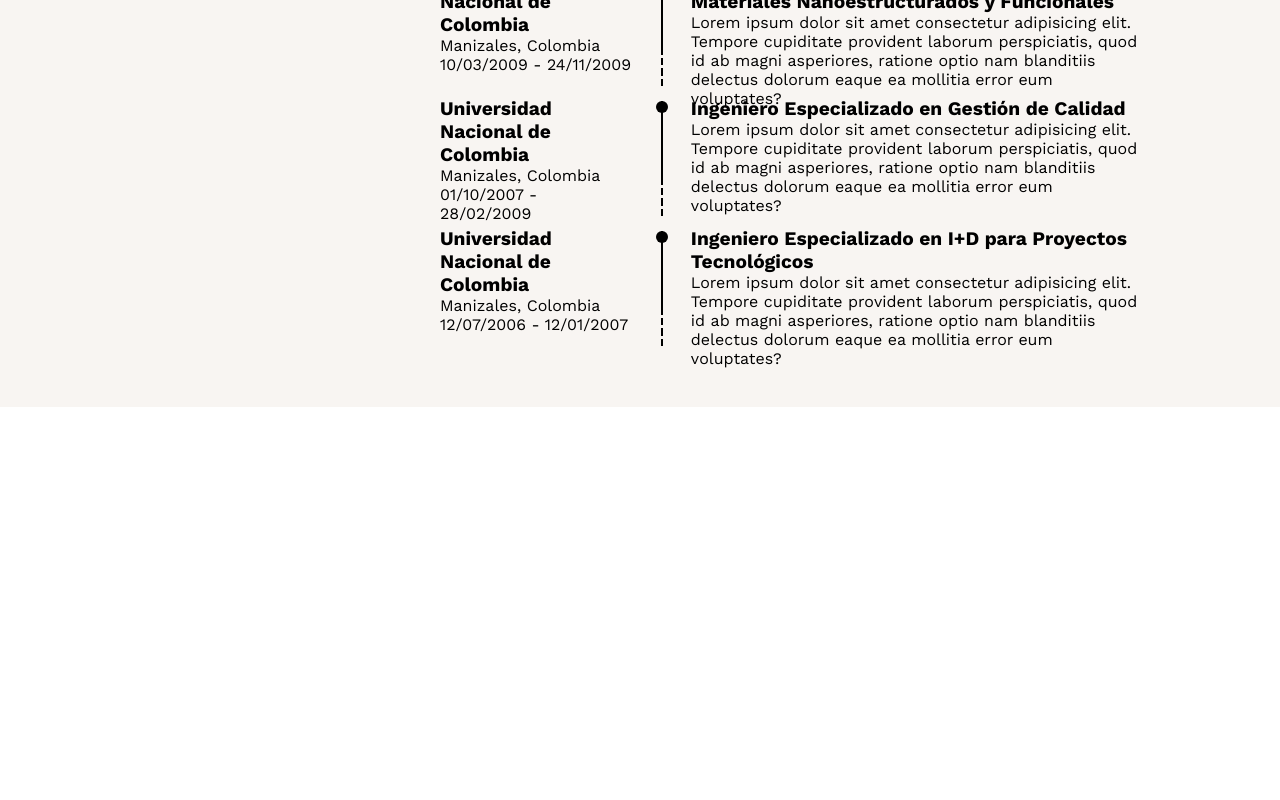
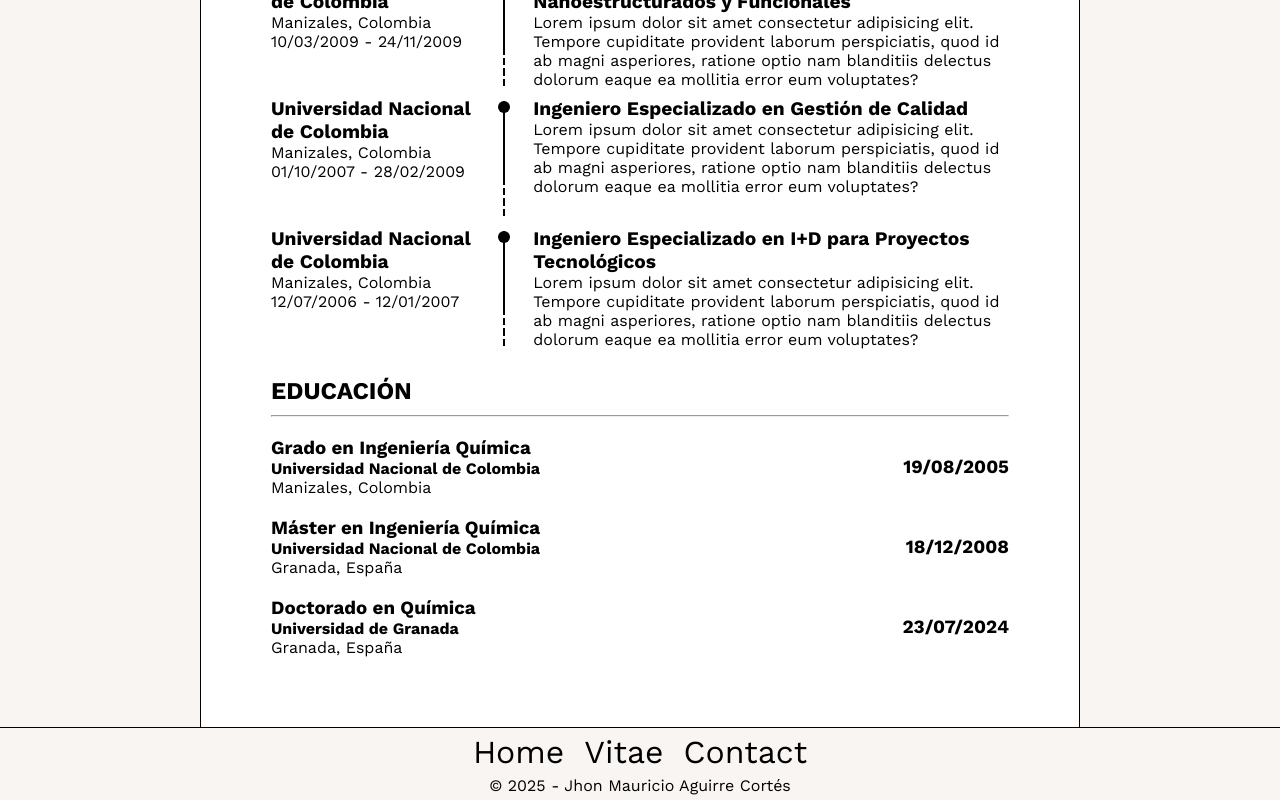
Before and after one commit to Tryncha/cv-jmac, a React (Vite) app: page / in a window 1280 px wide. Shown: the part 1237-2037 px from the top of the page. Before the commit the page ends 1644 px from the top, so only its background shows below. Built offline with nearby package versions, Linux system fonts and the light colour scheme; a web font is replaced by a local one.

Commit message:
some design changes

```diff
--- a/src/App.tsx
+++ b/src/App.tsx
@@ -1,4 +1,4 @@
-import Aside from './components/Aside/Aside';
+import Education from './components/Education/Education';
 import Header from './components/Header/Header';
 import Resume from './components/Resume/Resume';
 import WorkExperience from './components/WorkExperience/WorkExperience';
@@ -6,15 +6,23 @@
 const App = () => {
   return (
     <>
+      <Header />
       <main>
-        <Aside />
-        <section className="u-mainInfo">
-          <Header />
-          <Resume />
-          <WorkExperience />
-        </section>
+        {/* <Aside /> */}
+        {/* <section className="u-mainInfo"> */}
+        <Resume />
+        <WorkExperience />
+        <Education />
+        {/* </section> */}
       </main>
-      <footer></footer>
+      <footer>
+        <div>
+          <a href="">Home</a>
+          <a href="">Vitae</a>
+          <a href="">Contact</a>
+        </div>
+        <span>&copy; 2025 - Jhon Mauricio Aguirre Cortés</span>
+      </footer>
     </>
   );
 };
--- /dev/null
+++ b/src/components/Education/Education.css
@@ -0,0 +1,17 @@
+.Education-item {
+  display: flex;
+  justify-content: space-between;
+  margin-block: 20px;
+}
+
+.Education-mainInfo {
+  display: flex;
+  flex-direction: column;
+}
+
+.Education-dateInfo {
+  display: flex;
+  flex-direction: column;
+  align-items: flex-end;
+  justify-content: center;
+}
--- /dev/null
+++ b/src/components/Education/Education.tsx
@@ -0,0 +1,33 @@
+import educationData from '../../../data/education.json';
+import './Education.css';
+
+const education = educationData;
+
+const Education = () => {
+  console.log(education);
+  console.log(educationData);
+
+  return (
+    <section className="Education">
+      <h2 className="u-sectionTitle">Educación</h2>
+      <hr />
+      {education.map((edu) => (
+        <div
+          key={edu.id}
+          className="Education-item"
+        >
+          <div className="Education-mainInfo">
+            <h3>{edu.degree}</h3>
+            <h4>{edu.institution}</h4>
+            <span>{edu.city}</span>
+          </div>
+          <div className="Education-dateInfo">
+            <h3>{edu.date}</h3>
+          </div>
+        </div>
+      ))}
+    </section>
+  );
+};
+
+export default Education;
--- a/src/components/Header/Header.css
+++ b/src/components/Header/Header.css
@@ -1,8 +1,8 @@
 .Header {
   position: fixed;
   top: 0;
-  left: var(--aside-width);
-  width: calc(100% - var(--aside-width));
+  left: 0;
+  width: 100%;
   height: var(--Header-height);
   display: flex;
   align-items: center;
@@ -12,7 +12,7 @@
   background-color: var(--Header-backgroundColor);
   font-family: var(--Header-fontFamily);
   color: var(--Header-fontColor);
-  box-shadow: 0 2px 10px 0 #6e6e6e;
+  box-shadow: 0 1px 10px 0 #6e6e6e;
   z-index: 1;
 }
 
--- a/src/components/Header/Header.tsx
+++ b/src/components/Header/Header.tsx
@@ -9,7 +9,7 @@
     <header className="Header">
       <div>
         <h1>Jhon Mauricio Aguirre Cortés</h1>
-        <h2>Ingeniero Químico</h2>
+        <h2>Doctor en Química</h2>
       </div>
       <div className="Header-contactInfo">
         <div>
--- a/src/index.css
+++ b/src/index.css
@@ -1,5 +1,5 @@
 :root {
-  --body-backgroundColor: #434244;
+  --body-backgroundColor: #f8f5f2;
   --body-borderColor: black;
   --body-fontFamily: 'Work Sans';
   --body--main-fontColor: black;
@@ -11,9 +11,9 @@
   --Header-backgroundColor: #e6e3e1;
   --Header-fontFamily: 'Work Sans';
   --Header--title-fontFamily: 'IBM Plex Serif';
-  --Header-fontColor: black;
+  --Header-fontColor: #000000;
 
-  --main-backgroundColor: #f8f5f2;
+  --main-backgroundColor: #ffffff;
 }
 
 * {
@@ -23,26 +23,43 @@
 }
 
 body {
+  background-color: var(--body-backgroundColor);
   font-family: var(--body-fontFamily);
 }
 
-#root {
-  display: flex;
-  background-color: var(--main-backgroundColor);
-}
-
-.u-mainInfo {
+main {
   position: relative;
   display: flex;
   flex-direction: column;
   gap: 20px;
-  padding: 50px 140px;
-  margin-top: var(--Header-height);
-  margin-left: var(--aside-width);
+  background-color: var(--main-backgroundColor);
+  padding: calc(var(--Header-height) + 50px) 70px 50px;
+  border-inline: 1px solid var(--body-borderColor);
+  margin: 0 200px;
+}
 
-  hr {
-    margin: 10px 0;
-  }
+hr {
+  margin: 10px 0;
+}
+
+footer {
+  display: flex;
+  flex-direction: column;
+  align-items: center;
+  gap: 5px;
+  padding: 5px 0;
+  border-top: 1px solid var(--body-borderColor);
+}
+
+footer div {
+  display: flex;
+  gap: 20px;
+}
+
+footer a {
+  font-size: 2rem;
+  color: var(--body--main-fontColor);
+  text-decoration: none;
 }
 
 .u-sectionTitle {
```
